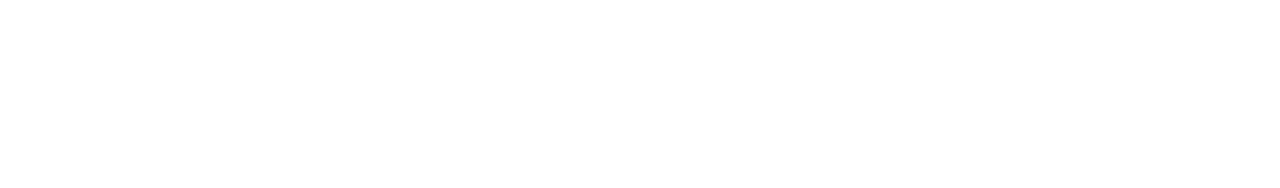
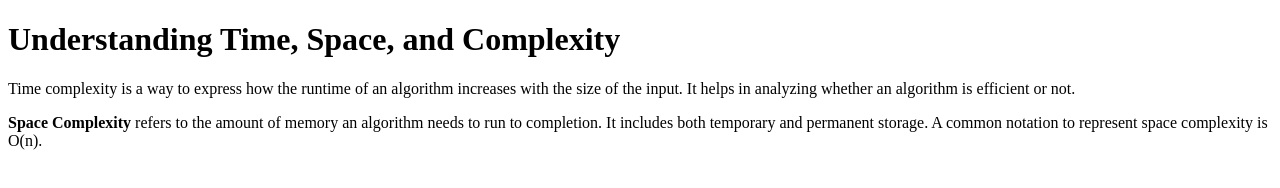
Before and after one commit to acciojob/time-and-space-complexity-shreyashmahalle, a website: page main.html in a window 1280 px wide. Drawn offline with Linux system fonts and the light colour scheme.

Commit message:
created a submission

```diff
--- a/main.html
+++ b/main.html
@@ -10,6 +10,19 @@
 	<!-- the entire body must be written by student -->
     <script type="text/javascript" src="./script.js">
 </script>
+	   <h1>Understanding Time, Space, and Complexity</h1>
+
+    <!-- First Paragraph: Time Complexity -->
+    <p>
+        Time complexity is a way to express how the runtime of an algorithm increases with the size of the input.
+        It helps in analyzing whether an algorithm is efficient or not.
+    </p>
+
+    <!-- Second Paragraph: Space Complexity -->
+    <p>
+        <b>Space Complexity</b> refers to the amount of memory an algorithm needs to run to completion.
+        It includes both temporary and permanent storage. A common notation to represent space complexity is O(n).
+    </p>
 
 </body>
 
```
